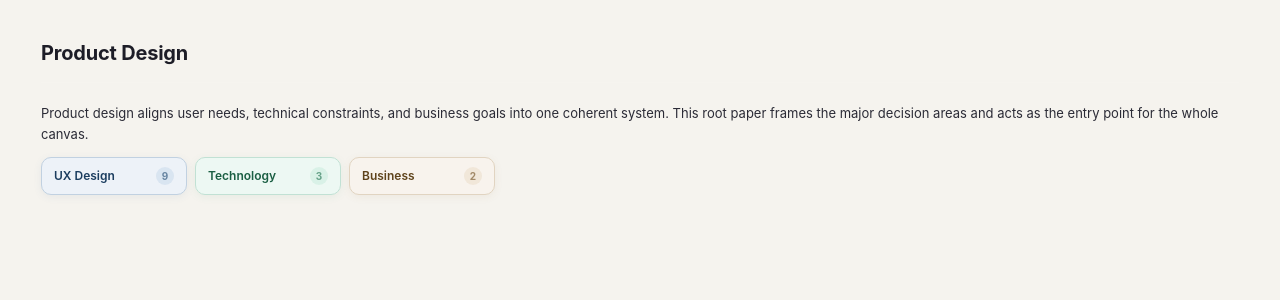
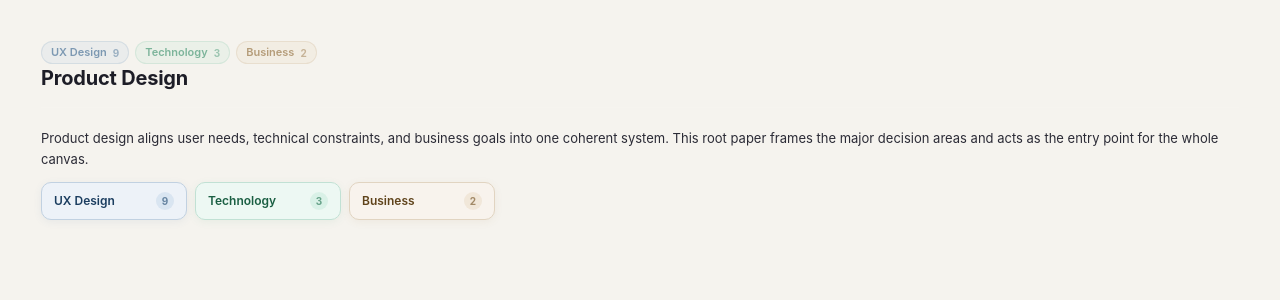
Before and after one commit to Keyhole-Koro/paper-in-paper, a React (Vite) app: page / in a window 1280 px wide. Shown: the top 300 px of the page. Built offline with nearby package versions, Linux system fonts and the light colour scheme.

Commit message:
refactor: rename ContextStrip to ContextSiblings and update related styles

```diff
--- a/src/index.css
+++ b/src/index.css
@@ -201,13 +201,6 @@ body {
   color: rgba(255, 255, 255, 0.45);
 }
 
-.paper-node__context-strip {
-  display: flex;
-  flex-wrap: wrap;
-  gap: 6px;
-  flex-shrink: 0;
-}
-
 .paper-node__context-chip {
   all: unset;
   display: inline-flex;
@@ -220,7 +213,16 @@ body {
   border-radius: 999px;
   cursor: pointer;
   line-height: 1;
-  transition: transform 0.12s, background 0.12s, border-color 0.12s;
+  transition: transform 0.12s, background 0.12s, border-color 0.12s, box-shadow 0.12s, opacity 0.12s;
+}
+
+.paper-node__context-chip--active {
+  opacity: 1;
+  box-shadow: 0 3px 12px rgba(0, 0, 0, 0.08);
+}
+
+.paper-node__context-chip--inactive {
+  opacity: 0.58;
 }
 
 .paper-node__context-chip:hover {
@@ -307,18 +309,21 @@ body {
   max-width: 160px;
   flex-shrink: 0;
   overflow: visible;
+  opacity: 0.72;
   transition: background 0.12s, border-color 0.12s, box-shadow 0.12s, transform 0.12s;
 }
 
 .child-card:hover {
   background: #eeeef8;
   border-color: #8888cc;
+  opacity: 1;
   z-index: 10;
 }
 
 .child-card:focus-visible {
   outline: 2px solid var(--child-card-focus, #8888cc);
   outline-offset: 2px;
+  opacity: 1;
   z-index: 10;
 }
 
--- a/src/lib/react/internal/PaperNode.tsx
+++ b/src/lib/react/internal/PaperNode.tsx
@@ -83,7 +83,7 @@ const Breadcrumb = memo(function Breadcrumb({
   );
 });
 
-const ContextStrip = memo(function ContextStrip({
+const ContextSiblings = memo(function ContextSiblings({
   paperMap,
   contextId,
   currentPathIds,
@@ -102,7 +102,7 @@ const ContextStrip = memo(function ContextStrip({
   }
 
   return (
-    <div className="paper-node__context-strip">
+    <div className="paper-node__sibling-strip">
       {context.childIds.map((childId) => {
         const child = paperMap.get(childId)!;
         const hue = getHue(childId);
@@ -123,7 +123,7 @@ const ContextStrip = memo(function ContextStrip({
           <button
             key={childId}
             type="button"
-            className="paper-node__context-chip"
+            className={`paper-node__context-chip ${isActive ? 'paper-node__context-chip--active' : 'paper-node__context-chip--inactive'}`}
             style={{ color, background, borderColor }}
             onClick={(event) => {
               event.stopPropagation();
@@ -192,6 +192,7 @@ const PaperNode = memo(function PaperNode({
     () => singleChildId !== null ? [...childCrumbs, singleChildId] : childCrumbs,
     [childCrumbs, singleChildId],
   );
+  const shouldShowTopStrip = isRoot || selectedContextId === paperId;
 
   const handleHeaderClick = useCallback(() => {
     if (isRoot) return;
@@ -250,8 +251,8 @@ const PaperNode = memo(function PaperNode({
         className="paper-node paper-node--passthrough"
         style={{ flex: isRoot ? 1 : isPrimary ? 2 : 1 }}
       >
-        {selectedContextId === paperId && (
-          <ContextStrip
+        {shouldShowTopStrip && (
+          <ContextSiblings
             paperMap={state.paperMap}
             contextId={paperId}
             currentPathIds={passthroughContextPathIds}
@@ -328,6 +329,15 @@ const PaperNode = memo(function PaperNode({
         boxShadow: shadow,
       }}
     >
+      {shouldShowTopStrip && (
+        <ContextSiblings
+          paperMap={state.paperMap}
+          contextId={paperId}
+          currentPathIds={childCrumbs}
+          getHue={childHue}
+          onChildClick={onContextChildClick}
+        />
+      )}
       {isRoot ? (
         <div
           className="paper-node__header paper-node__header--root"
@@ -385,15 +395,6 @@ const PaperNode = memo(function PaperNode({
             </motion.div>
           )}
         </AnimatePresence>
-        {selectedContextId === paperId && (
-          <ContextStrip
-            paperMap={state.paperMap}
-            contextId={paperId}
-            currentPathIds={childCrumbs}
-            getHue={childHue}
-            onChildClick={onContextChildClick}
-          />
-        )}
         {openChildIds.length > 0 && (
           <div className="paper-node__open-children">
             <AnimatePresence mode="popLayout" initial={false}>
@@ -427,7 +428,6 @@ const PaperNode = memo(function PaperNode({
             </AnimatePresence>
           </div>
         )}
-
         {paper.childIds.length === 0 && (
           <div className="paper-node__leaf" style={hue !== null ? { color: `hsl(${hue}, 30%, 60%)` } : {}}>— leaf —</div>
         )}
```
